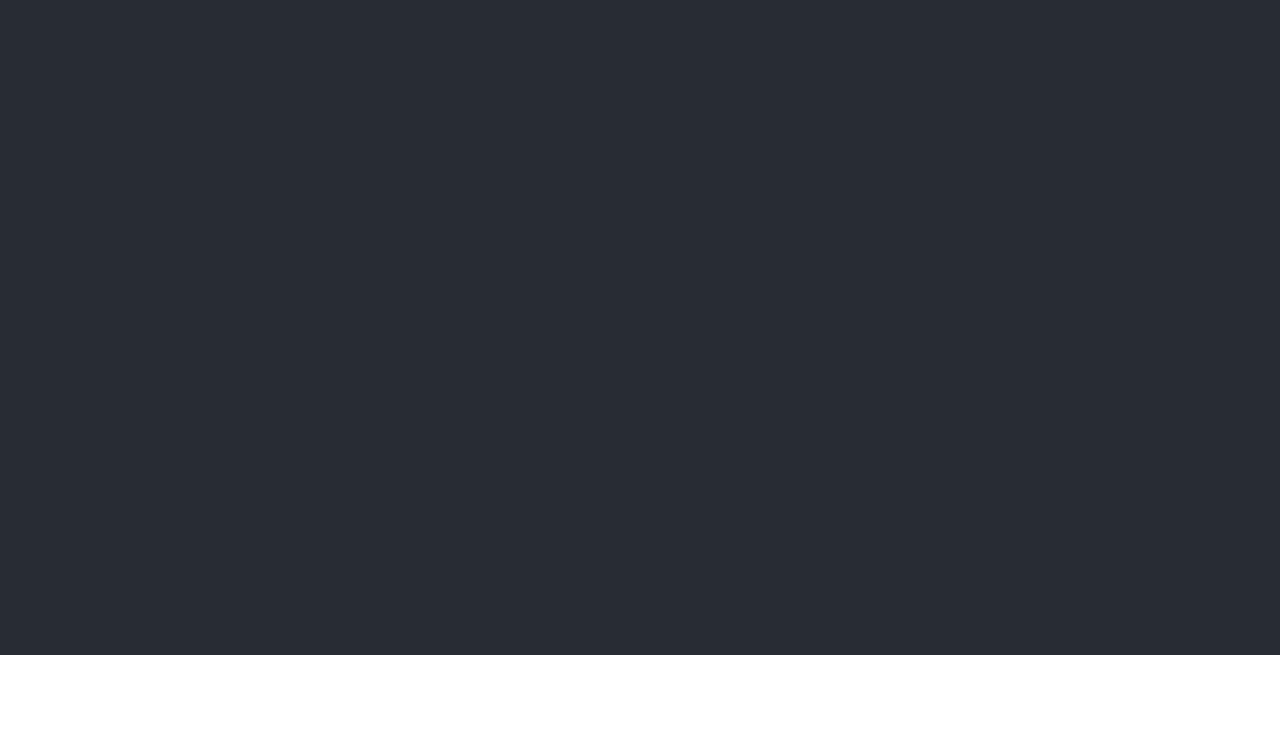
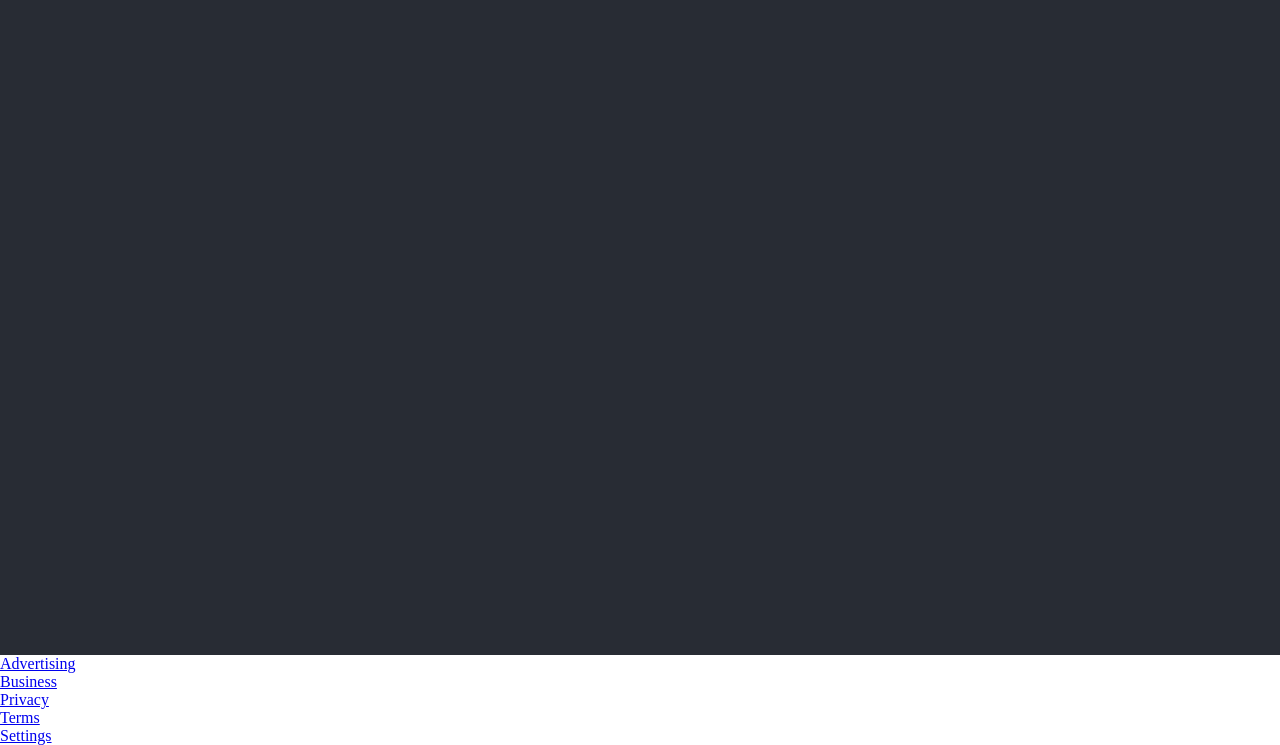
Before and after one commit to naimur202164-rony/Flooble-Responsive, a plain HTML site: page index.html in a window 1280 px wide. Shown: the part 145-890 px from the top of the page. Before the commit the page ends 800 px from the top, so only its background shows below. Drawn offline with Linux system fonts and the light colour scheme.

Commit message:
footer container added

```diff
--- a/index.html
+++ b/index.html
@@ -39,5 +39,18 @@
     </header>
 
     <!-- Heade-Section -->
+    <footer>
+      <div class="footer-container">
+        <ul>
+          <li><a href="#">Advertising</a></li>
+          <li><a href="#">Business</a></li>
+        </ul>
+        <ul>
+          <li><a href="#">Privacy </a></li>
+          <li><a href="#">Terms</a></li>
+          <li><a href="#">Settings </a></li>
+        </ul>
+      </div>
+    </footer>
   </body>
 </html>
```
